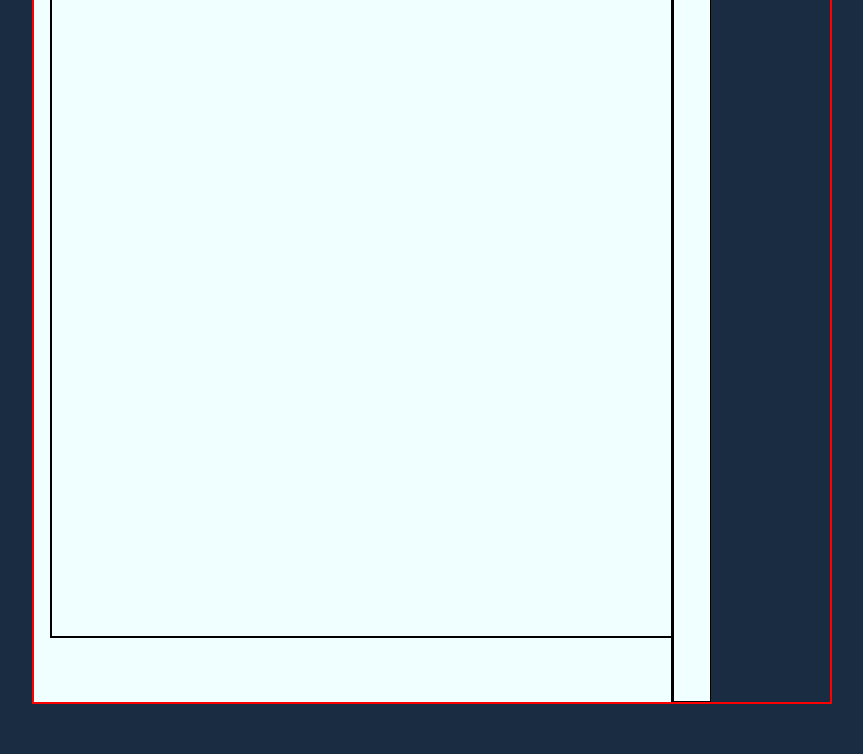
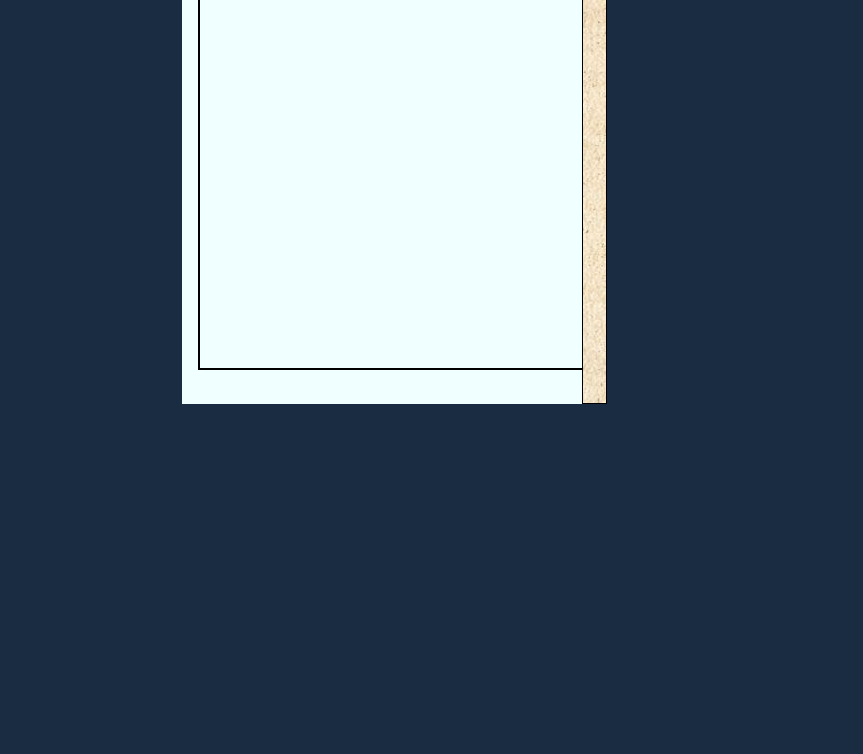
Before and after one commit to JC2295/CSS_Animations, a plain HTML site: page Paper_Roll/index.html in a window 1280 px wide. Shown: the part 146-900 px from the top of the page, without its empty margins (208-1071 px from the left). After the commit the page ends 800 px from the top, so only its background shows below. Drawn offline with Linux system fonts and the light colour scheme.

Commit message:
animation

```diff
--- a/Paper_Roll/style.css
+++ b/Paper_Roll/style.css
@@ -11,9 +11,8 @@ body{
 }
 
 #container{
-    width:800px;
-    height: 800px;
-    border: solid red 2px;
+    width:500px;
+    height: 500px;
     margin:50px auto;
     display: flex;
 }
@@ -29,10 +28,10 @@ body{
 }
 
 #rotate{
-    width:5%;
+    width:100%;
     height: 100%;
-    background-color: black;
-    animation: rotate 0.5s linear 20;
+    background-image: url('texture.jpg');
+    animation: rotate 5s linear infinite;
     overflow: hidden;
 }
 
@@ -54,8 +53,12 @@ body{
 }
 
 @keyframes rotate{
-    from{transform: translateX(0%)}
-    to{transform: translateX(2000%);}
+    0% {
+        background-position: 100% 0;
+      }
+      100% {
+        background-position: 0 0;
+      }
 }
 
 @keyframes sheet{
```
Also changed, not shown: Paper_Roll/texture.jpg (added).
